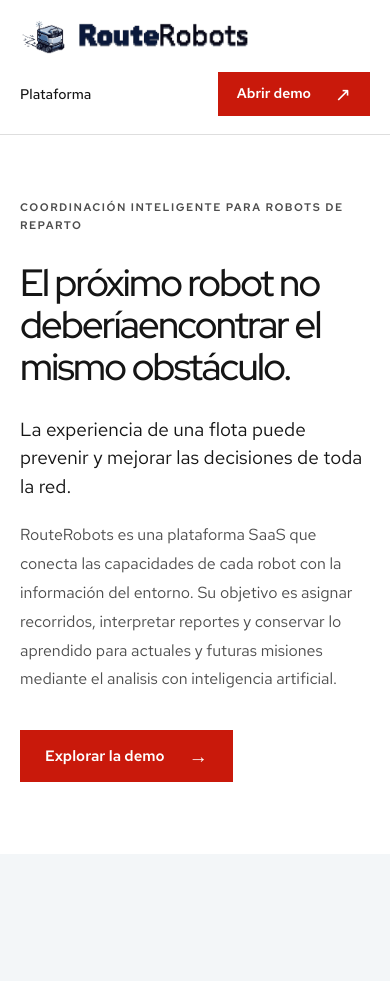
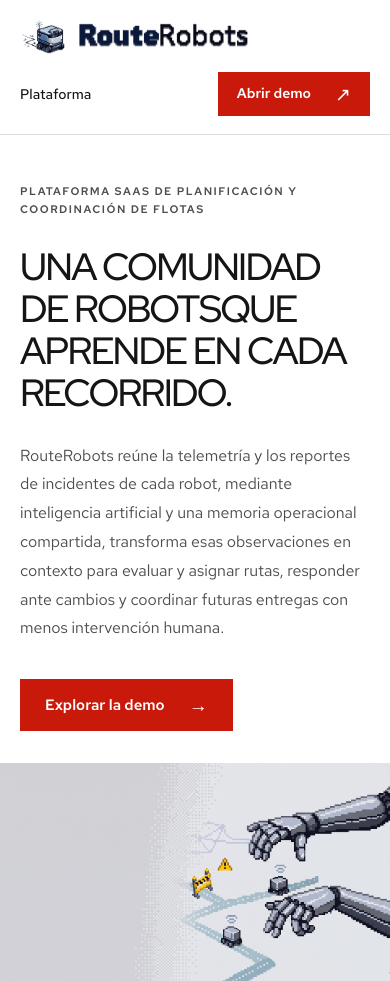
Before and after one commit to Shelldaza/Route-Robots, a React (Vite) app in the folder frontend/: page / in a window 390 px wide. Before the commit the page ends 854 px from the top, so only its background shows below. Built offline with nearby package versions, Linux system fonts and the light colour scheme.

Commit message:
style(frontend): actualizar portada con nueva ilustración y mensaje

```diff
--- a/frontend/src/pages/HomePage.css
+++ b/frontend/src/pages/HomePage.css
@@ -131,12 +131,29 @@
 /* Presentación principal */
 
 .home-page .hero {
+  min-height: 820px;
+  display: flex;
+  align-items: center;
+
   padding:
-    clamp(64px, 8vw, 120px)
-    var(--home-gutter)
-    clamp(72px, 9vw, 136px);
+    clamp(64px, 6vw, 88px)
+    var(--home-gutter);
+
+  background-color: #fff;
+  background-image:
+    linear-gradient(
+      to right,
+      rgba(255, 255, 255, 0.98) 0%,
+      rgba(255, 255, 255, 0.85) 38%,
+      rgba(255, 255, 255, 0.3) 52%,
+      rgba(255, 255, 255, 0) 65%
+    ),
+    url('../assets/home-background.jpg');
+
+  background-repeat: no-repeat;
+  background-position: center, right 60%;
+  background-size: cover;
 }
-
 .home-page .hero-copy {
   max-width: 1120px;
 }
@@ -172,7 +189,7 @@
   max-width: 730px;
   margin-bottom: 0;
   color: var(--home-muted);
-  font-size: 17px;
+  font-size: 20px;
   line-height: 1.8;
 }
 
@@ -240,3 +257,30 @@
     transition: none;
   }
 }
+/* Fondo de la presentación en tablets y celulares */
+
+@media (max-width: 1100px) {
+  .home-page .hero {
+    background-image:
+      linear-gradient(
+        to right,
+        rgba(255, 255, 255, 0.98) 0%,
+        rgba(255, 255, 255, 0.94) 50%,
+        rgba(255, 255, 255, 0.65) 75%,
+        rgba(255, 255, 255, 0.25) 100%
+      ),
+      url('../assets/home-background.jpg');
+  }
+}
+
+@media (max-width: 760px) {
+  .home-page .hero {
+    min-height: auto;
+    padding-top: 48px;
+    padding-bottom: calc(55.8vw + 32px);
+
+    background-image: url('../assets/home-background.jpg');
+    background-size: 100% auto;
+    background-position: center bottom;
+  }
+}
--- a/frontend/src/pages/HomePage.tsx
+++ b/frontend/src/pages/HomePage.tsx
@@ -30,25 +30,20 @@ function HomePage() {
         <section className="hero" id="plataforma">
           <div className="hero-copy">
             <span className="eyebrow">
-              COORDINACIÓN INTELIGENTE PARA ROBOTS DE REPARTO
+              PLATAFORMA SAAS DE PLANIFICACIÓN Y COORDINACIÓN DE FLOTAS
             </span>
 
             <h1>
-              El próximo robot no debería
+              UNA COMUNIDAD DE ROBOTS
               <br />
-              encontrar el mismo obstáculo.
+              QUE APRENDE EN CADA
+              <br /> RECORRIDO.
             </h1>
 
-            <p>
-              La experiencia de una flota puede prevenir y mejorar las decisiones
-              de toda la red.
-            </p>
-
             <p className="hero-description">
-              RouteRobots es una plataforma SaaS que conecta las
-              capacidades de cada robot con la información del entorno.
-              Su objetivo es asignar recorridos, interpretar reportes
-              y conservar lo aprendido para actuales y futuras misiones mediante el analisis con inteligencia artificial.
+                RouteRobots reúne la telemetría y los reportes de incidentes de cada robot, mediante inteligencia artificial
+                y una memoria operacional compartida, transforma esas observaciones en contexto
+                para evaluar y asignar rutas, responder ante cambios y coordinar futuras entregas con menos intervención humana.
             </p>
 
             <div className="hero-actions">
```
Also changed, not shown: frontend/src/assets/home-background.jpg (added).
